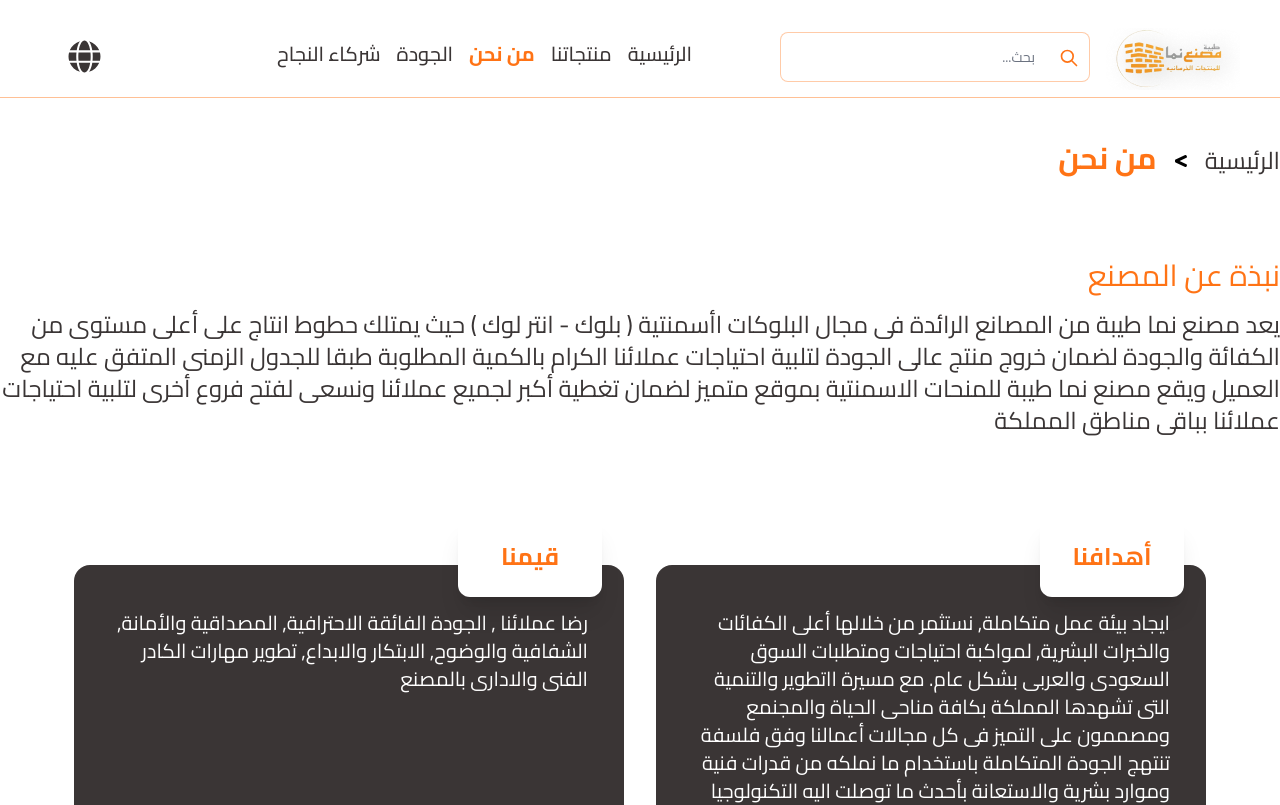
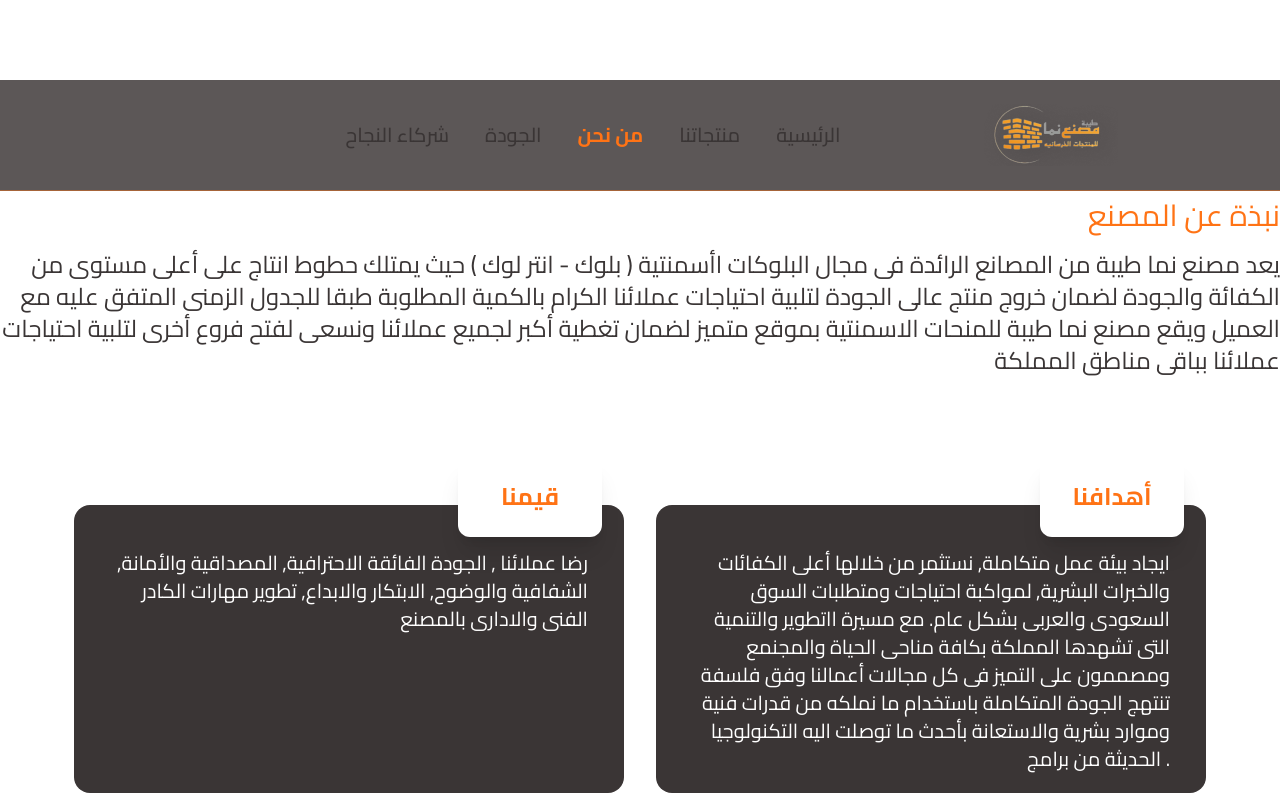
Before and after one commit to abdallamfathy/nama-project, a React (Vite) app: page /about in a window 1280 px wide. Shown: the top 805 px of the page. Built offline with nearby package versions, Linux system fonts and the light colour scheme.

Commit message:
edit navbar

```diff
--- a/src/components/Navbar.jsx
+++ b/src/components/Navbar.jsx
@@ -35,15 +35,16 @@ const Navbar = ({ textColor, socialDisplay }) => {
 
   return (
     <>
-      <div className="relative  z-50 ">
-        <div className="h-5 -10  ">
+      <div className="fixed bg-[#5C5757]  w-full   z-50 ">
           <nav
-            className={`flex items-start justify-around ${textColor} px-10 my-10 `}
+            className={` ${textColor} p-6 flex justify-center items-center gap-6 `}
           >
-            <div className="flex flex-col gap-y-4 pl-7 ">
-              {/* <img src={lang} alt="language"  className='mb-6 w-[33px] h-[33px]'/> */}
-              <FaGlobe className="mb-6 w-[33px] h-[33px]" />
-              <div className={`gap-y-4 flex flex-col ${socialDisplay}`}>
+
+
+            <div className="flex  justify-center items-center">
+      <div className="flex flex-col  w-10 relative right-60 h-0 -top-3 z-10 ">
+              <div className={`gap-y-8 flex flex-col ${socialDisplay}`}>
+              <FaGlobe className="mb-24 w-[33px] h-[33px]" />
                 <a href="https://www.facebook.com/profile.php?id=100086364507234">
                   <FaFacebook className="w-[33px] h-[33px]" />
                 </a>
@@ -59,7 +60,7 @@ const Navbar = ({ textColor, socialDisplay }) => {
               </div>
             </div>
 
-            <div className="hidden lg:flex lg:flex-1 lg:justify-start lg:gap-x-4 ml-44">
+            <div className="hidden lg:flex  gap-x-9 ">
               {navigation.map((item) => (
                 <NavLink
                   key={item.name}
@@ -71,7 +72,17 @@ const Navbar = ({ textColor, socialDisplay }) => {
               ))}
             </div>
 
-            <div className="flex flex-row  -mt-2 outline-none outline-0">
+            <div><img src={logo} alt="asd" className="relative left-36" /></div>
+            </div>
+          </nav>
+        </div>
+    </>
+  );
+};
+
+export default Navbar;
+
+{/* <div className="flex flex-row  -mt-2 outline-none outline-0">
   <form className="mr-4">
     <div className="">
       <div className="flex relative  inset-y-0 top-4 items-end pr-4 justify-end z-10 w-10 left-[275px]">
@@ -159,14 +170,4 @@ const Navbar = ({ textColor, socialDisplay }) => {
           })}
     </div>
   </form>
-            </div>
-
-            <img src={logo} alt="asd" className="-mt-3" />
-          </nav>
-        </div>
-      </div>
-    </>
-  );
-};
-
-export default Navbar;
+</div> */}
```
Also changed, not shown: src/App.jsx (+22 -25 lines). Lines whose indentation alone changed are shown as unchanged.
